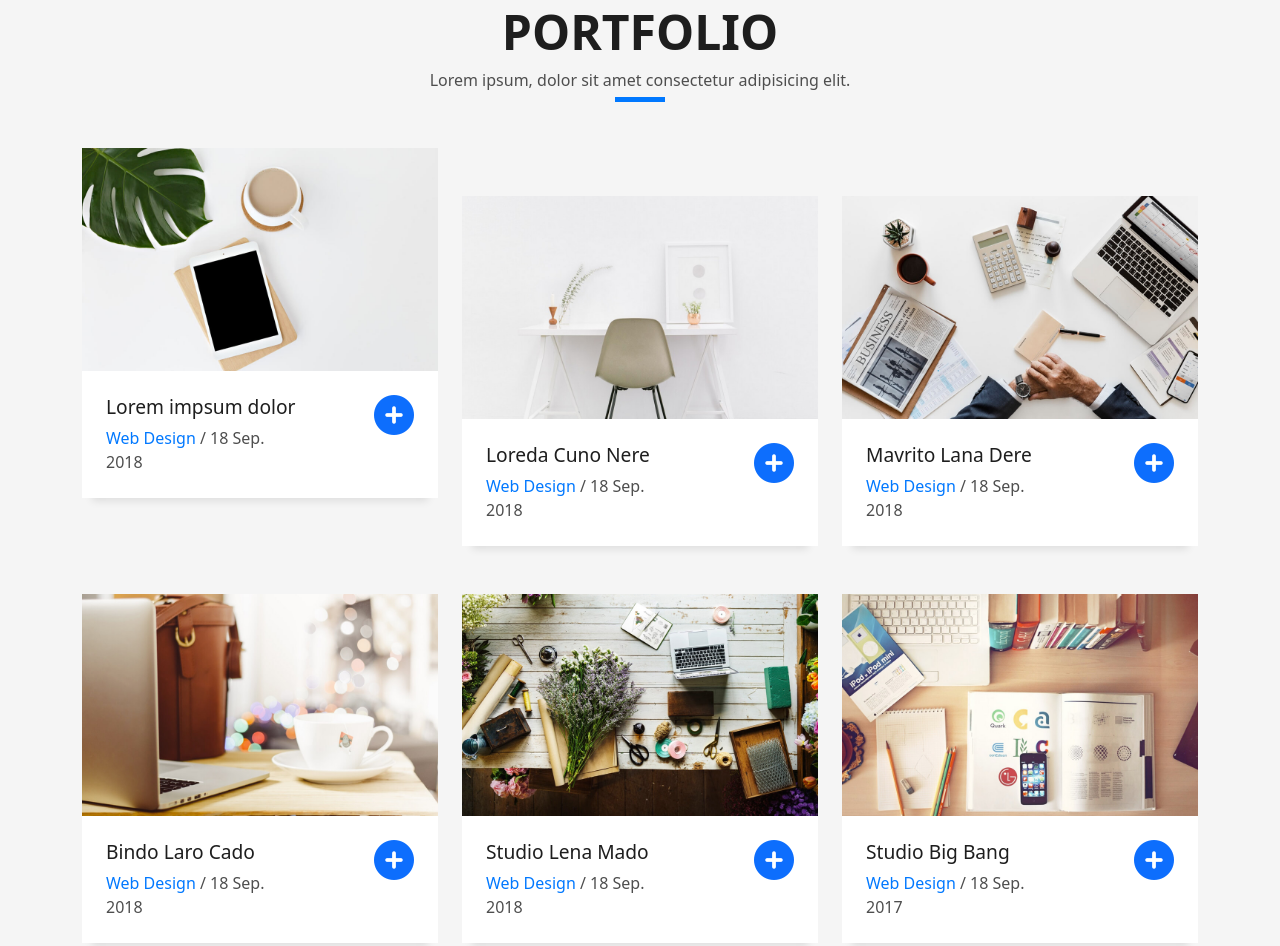
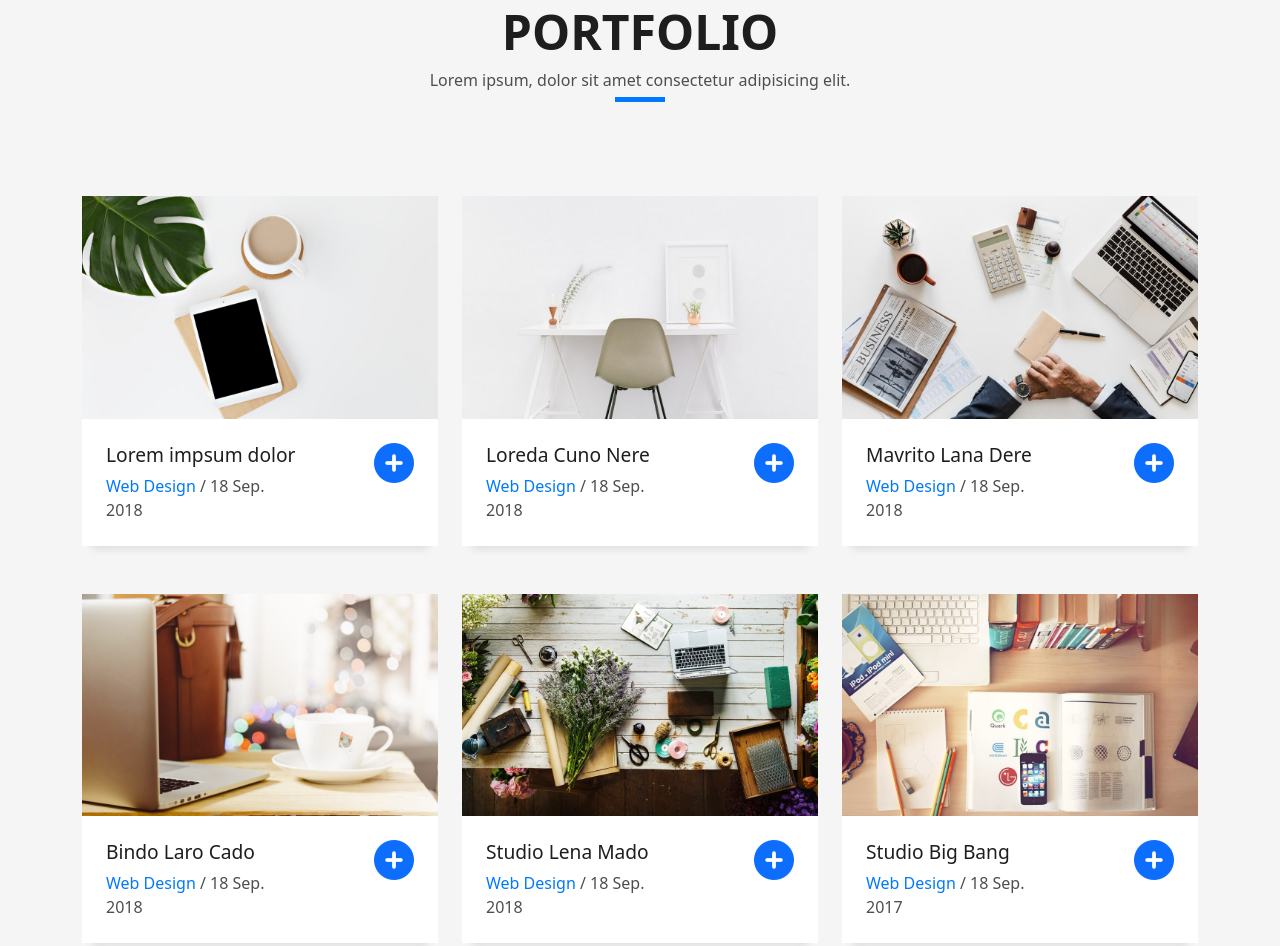
Before and after one commit to Omda112/DeFolio, a plain HTML site: page index.html in a window 1280 px wide. Shown: the part 3012-3958 px from the top of the page. Drawn offline with Linux system fonts and the light colour scheme.

Commit message:
fifth commit

```diff
--- a/index.html
+++ b/index.html
@@ -358,7 +358,7 @@
                 </div>
             </div>
             <div class="row mt-2">
-                <div class="col-md-4">
+                <div class="col-md-4 pt-5">
                     <div class="work-box bg-white">
                         <!-- <a href="assets/img/work-1.jpg" class="portfolio-lightbox"> -->
                         <div class="work-img overflow-hidden">
@@ -383,7 +383,7 @@
                         </div>
                     </div>
                 </div>
-                <div class="col-md-4  pt-5">
+                <div class="col-md-4 pt-5">
                     <div class="work-box bg-white">
                         <!-- <a href="assets/img/work-2.jpg" data-gallery="portfolioGallery" class="portfolio-lightbox"> -->
                         <div class="work-img overflow-hidden">
@@ -408,7 +408,7 @@
                         </div>
                     </div>
                 </div>
-                <div class="col-md-4  pt-5">
+                <div class="col-md-4 pt-5">
                     <div class="work-box bg-white">
                         <!-- <a href="assets/img/work-3.jpg" data-gallery="portfolioGallery" class="portfolio-lightbox"> -->
                         <div class="work-img overflow-hidden">
```
